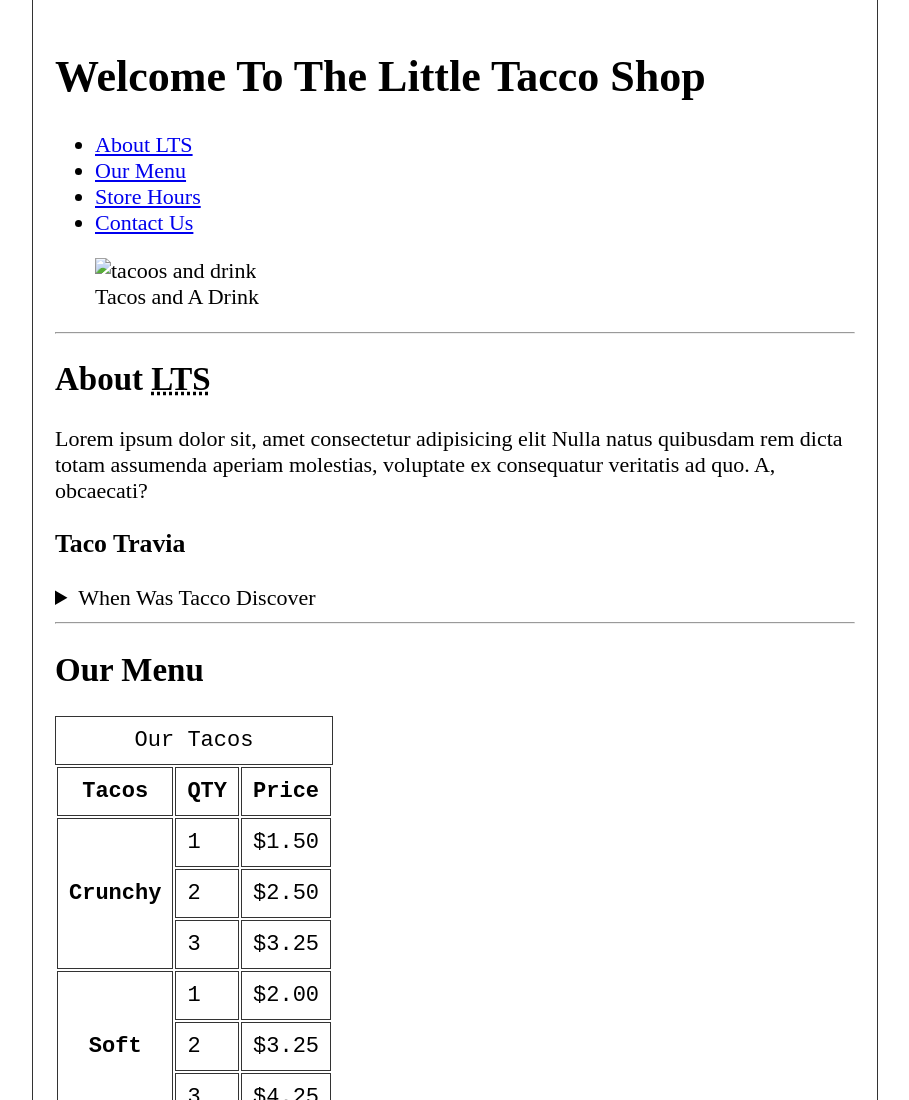
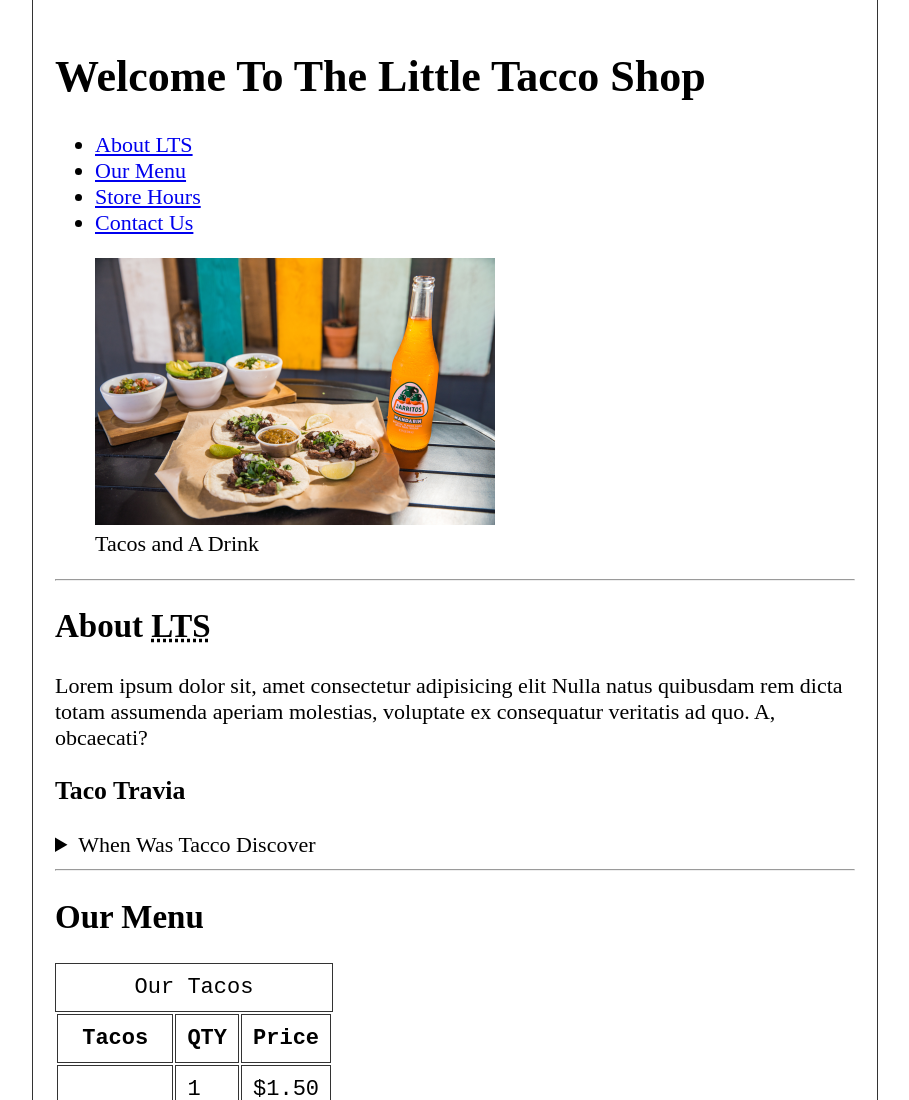
Before and after one commit to Tanay-Shah/-Projects, a plain HTML site: page index.html in a window 1280 px wide. Shown: the top 1100 px of the page, without its empty margins (185-1094 px from the left). Drawn offline with Linux system fonts and the light colour scheme; the site is published under a folder, as on GitHub Pages, so addresses that start at the root find nothing.

Commit message:
Update index.html

```diff
--- a/index.html
+++ b/index.html
@@ -22,7 +22,7 @@
         </nav>
 
         <figure>
-            <img src="/DAVE GRAY ASSINGMENT/IMAGGE/tacos_and_drink_400x267.png" alt="tacoos and drink">
+            <img src="DAVE GRAY ASSINGMENT/IMAGGE/tacos_and_drink_400x267.png" alt="tacoos and drink">
             <figcaption>Tacos and A Drink</figcaption>
         </figure>
     </header>
```
